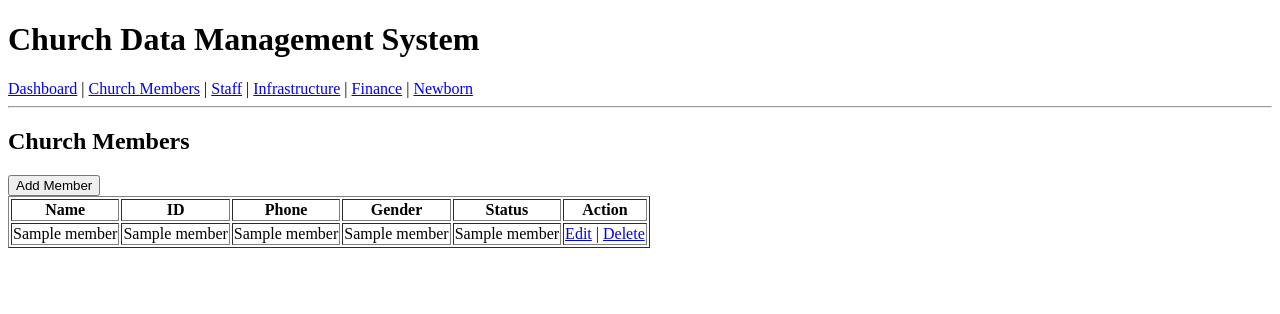
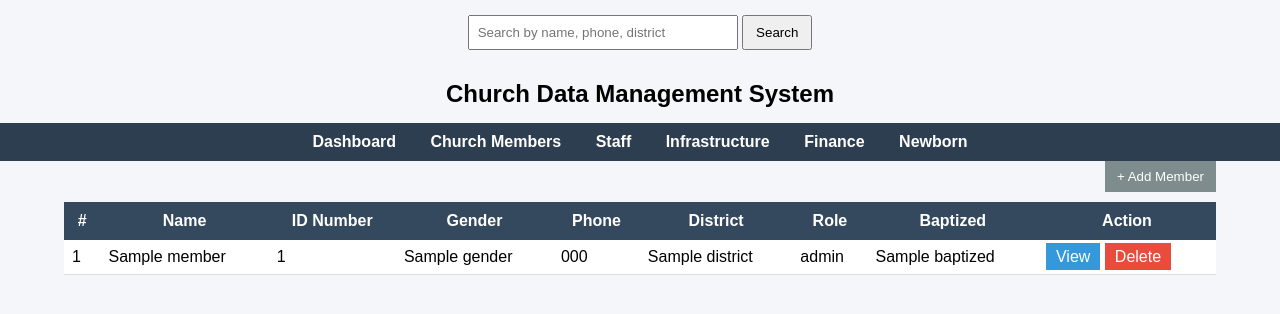
Before and after one commit to ikorikwishakajeamarie1-debug/church_app, a Flask app: page /members in a window 1280 px wide. Shown: the top 314 px of the page. Run offline with Flask 3, Linux system fonts and the light colour scheme; tables that the repository leaves empty hold one stand-in row (values such as "Sample post"); a database or web service that is not in the repository returns one stand-in record (values such as "Sample title"); some libraries are stand-ins or nearby versions.

Commit message:
Restore members UI design

```diff
--- a/templates/members.html
+++ b/templates/members.html
@@ -1,34 +1,172 @@
-{% extends "base.html" %}
-{% block content %}
+<!DOCTYPE html>
+<html>
+<head>
+    <title>Church Data Management System</title>
 
-<h2>Church Members</h2>
+    <style>
+        body {
+            font-family: Arial;
+            margin: 0;
+            background: #f4f6f9;
+        }
 
-<a href="/members/add"><button>Add Member</button></a>
+        /* TITLE */
+        .title {
+            text-align: center;
+            font-size: 24px;
+            padding: 15px;
+            font-weight: bold;
+        }
 
-<table border="1">
+        /* MENU */
+        .menu {
+            background: #2c3e50;
+            padding: 10px;
+            text-align: center;
+        }
+
+        .menu a {
+            color: white;
+            margin: 15px;
+            text-decoration: none;
+            font-weight: bold;
+        }
+
+        .menu a:hover {
+            text-decoration: underline;
+        }
+
+        /* SEARCH */
+        .search-box {
+            text-align: center;
+            margin: 15px;
+        }
+
+        .search-box input {
+            padding: 8px;
+            width: 250px;
+        }
+
+        .search-box button {
+            padding: 8px 12px;
+        }
+
+        /* CONTAINER */
+        .container {
+            width: 90%;
+            margin: auto;
+        }
+
+        /* ADD BUTTON */
+        .add-btn {
+            float: right;
+            margin-bottom: 10px;
+            background: #7f8c8d;
+            color: white;
+            border: none;
+            padding: 8px 12px;
+        }
+
+        /* TABLE */
+        table {
+            width: 100%;
+            border-collapse: collapse;
+            background: white;
+        }
+
+        th {
+            background: #34495e;
+            color: white;
+            padding: 10px;
+        }
+
+        td {
+            padding: 8px;
+            border-bottom: 1px solid #ddd;
+        }
+
+        /* ACTION BUTTONS */
+        .btn-view {
+            background: #3498db;
+            color: white;
+            padding: 5px 10px;
+            text-decoration: none;
+        }
+
+        .btn-delete {
+            background: #e74c3c;
+            color: white;
+            padding: 5px 10px;
+            text-decoration: none;
+        }
+    </style>
+</head>
+
+<body>
+
+<!-- SEARCH -->
+<div class="search-box">
+    <input type="text" placeholder="Search by name, phone, district">
+    <button>Search</button>
+</div>
+
+<!-- TITLE -->
+<div class="title">
+    Church Data Management System
+</div>
+
+<!-- MENU -->
+<div class="menu">
+    <a href="/">Dashboard</a>
+    <a href="/members">Church Members</a>
+    <a href="/staff">Staff</a>
+    <a href="#">Infrastructure</a>
+    <a href="#">Finance</a>
+    <a href="#">Newborn</a>
+</div>
+
+<!-- CONTENT -->
+<div class="container">
+
+    <button class="add-btn">+ Add Member</button>
+
+    <table>
+        <thead>
             <tr>
+                <th>#</th>
                 <th>Name</th>
-    <th>ID</th>
+                <th>ID Number</th>
+                <th>Gender</th>
                 <th>Phone</th>
-    <th>Gender</th>
-    <th>Status</th>
+                <th>District</th>
+                <th>Role</th>
+                <th>Baptized</th>
                 <th>Action</th>
             </tr>
+        </thead>
 
+        <tbody>
             {% for m in members %}
             <tr>
-    <td>{{ m[1] }}</td>
-    <td>{{ m[2] }}</td>
-    <td>{{ m[4] }}</td>
-    <td>{{ m[5] }}</td>
-    <td>{{ m[15] }}</td>
+                <td>{{ loop.index }}</td>
+                <td>{{ m.names }}</td>
+                <td>{{ m.id_number }}</td>
+                <td>{{ m.gender }}</td>
+                <td>{{ m.phone }}</td>
+                <td>{{ m.district }}</td>
+                <td>{{ m.role }}</td>
+                <td>{{ m.baptized }}</td>
+
                 <td>
-        <a href="/edit_member/{{ m[0] }}">Edit</a> |
-        <a href="/delete_member/{{ m[0] }}">Delete</a>
+                    <a class="btn-view" href="/view_member/{{ m.id }}">View</a>
+                    <a class="btn-delete" href="/delete_member/{{ m.id }}">Delete</a>
                 </td>
             </tr>
             {% endfor %}
-
+        </tbody>
     </table>
 
-{% endblock %}
+</div>
+
+</body>
+</html>
```
Lines whose indentation alone changed are shown as unchanged.
